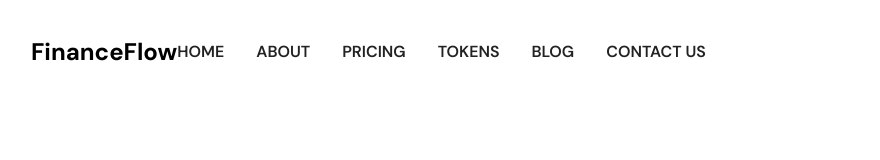
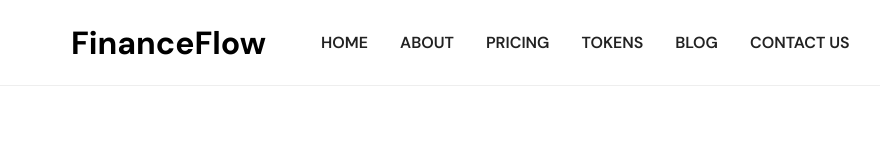
Before and after one commit to Yusuph-Darbo/FinanceWebsite, a plain HTML site: page home.html in a window 1280 px wide. Shown: the whole page, without its empty margins (1-881 px from the left). Drawn offline with Linux system fonts and the light colour scheme.

Commit message:
More functionality for header

```diff
--- a/home.html
+++ b/home.html
@@ -14,7 +14,9 @@
   </head>
   <body>
     <header>
-      <h2>FinanceFlow</h2>
+      <h1>FinanceFlow</h1>
+
+      <div class="header-links">
         <ul>
           <li><a href="#">HOME</a></li>
           <li><a href="#">ABOUT</a></li>
@@ -23,6 +25,7 @@
           <li><a href="#">BLOG</a></li>
           <li><a href="#">CONTACT US</a></li>
         </ul>
+      </div>
     </header>
 
     <main></main>
--- a/style.css
+++ b/style.css
@@ -5,19 +5,25 @@ body {
 
 /* Typography */
 
+h1 {
+  margin: 0 40px;
+}
+
 /* Header */
 header {
   display: flex;
   padding: 1rem 2rem;
+  align-items: center;
+  border-bottom: 1px solid #eee; /* subtle bottom border */
 }
 
 ul {
   list-style: none; /* remove bullet points */
   display: flex;
-  justify-content: center; /* or space-between / flex-end */
-  align-items: center; /* vertically align items */
-  gap: 2rem; /* spacing between items */
-  margin: 0;
+  justify-content: center;
+  align-items: center;
+  gap: 2rem;
+  margin-left: 15px;
   padding: 0;
 }
 
@@ -27,6 +33,10 @@ li a {
   font-weight: 600;
 }
 
+.title-border {
+  border: 1px solid #010d50;
+}
+
 /* Main */
 
 /* Footer */
```
Lines whose indentation alone changed are shown as unchanged.
